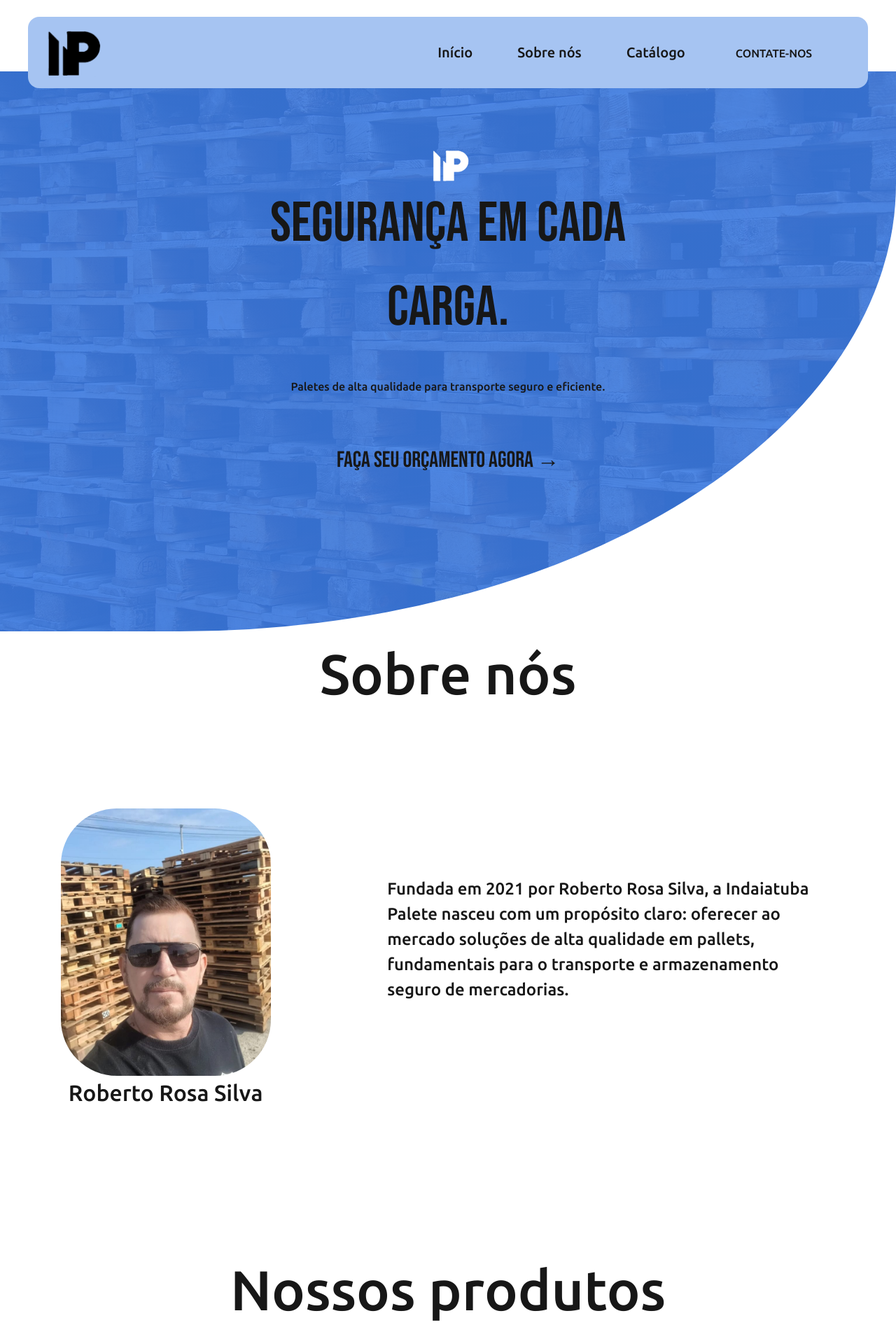
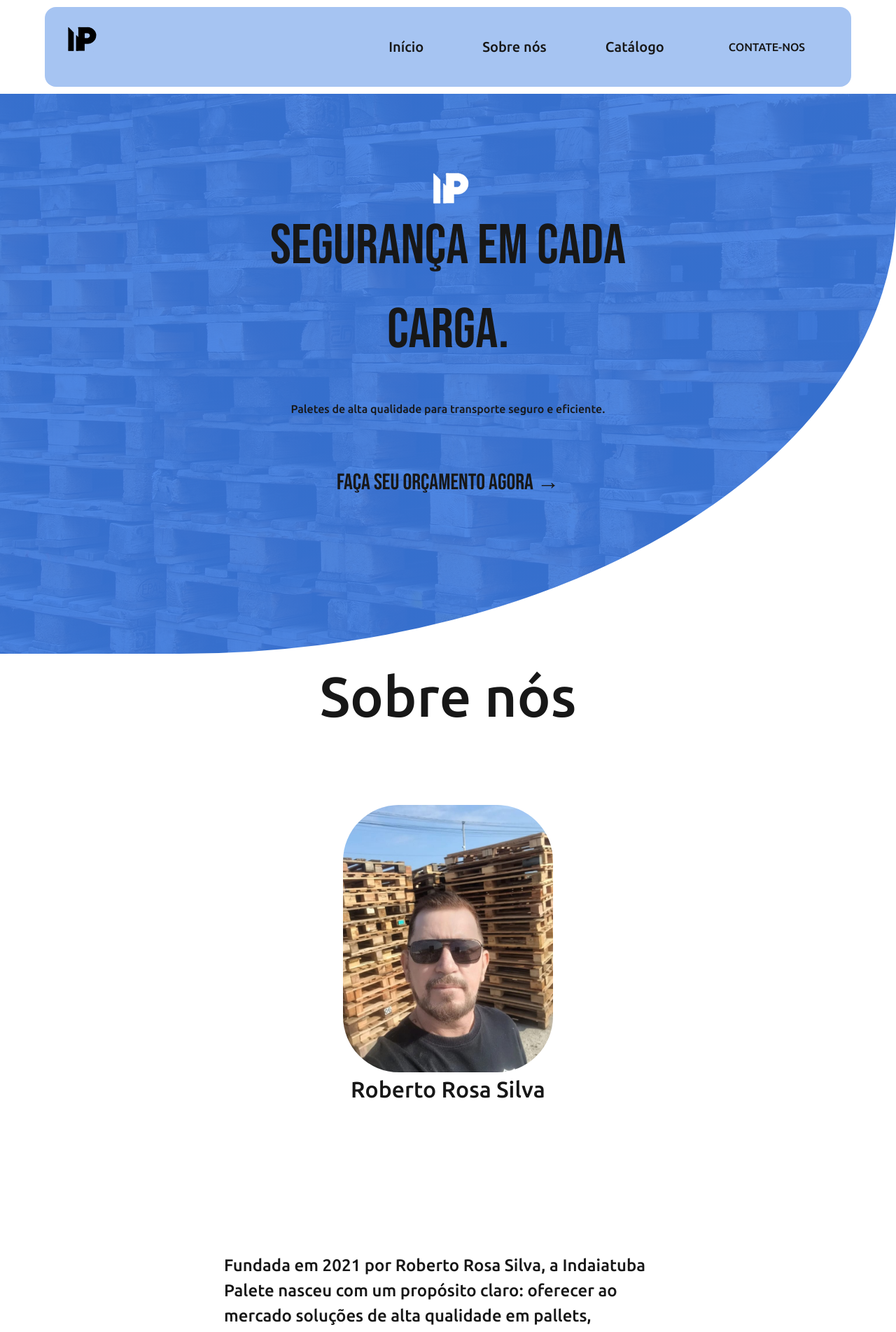
Before and after one commit to ramonmoncao/IndaiatubaPalete, a Next.js app in the folder ip-front/: page /home in a window 1280 px wide. Shown: the top 1903 px of the page at 70% size. Built offline with nearby package versions, Linux system fonts and the light colour scheme.

Commit message:
Aprimoramento de responsividade

```diff
--- a/ip-front/src/app/(auth)/login/page.tsx
+++ b/ip-front/src/app/(auth)/login/page.tsx
@@ -9,7 +9,7 @@ export default function Login(){
             <div id="login-div">
                 <div id="images">
                     <Link href={'/home'}><Image src="/ipicon.png" alt="Palete" width={100} height={100} style={{filter : 'brightness(1000%)'}} /></Link>
-                    <Image src="/palete.png" alt="Palete" width={600} height={600} /></div>
+                    <Image src="/palete.png" id="palete" alt="Palete" width={600} height={600} /></div>
                 <div id = "box">
                     <form id ="form">
                         <label>Usuário</label>
--- a/ip-front/src/app/globals.css
+++ b/ip-front/src/app/globals.css
@@ -5,7 +5,7 @@
 :root {
   --background: #ffffff;
   --foreground: #171717;
-
+  --footer-height: 60px;
 }
 
 @media (prefers-color-scheme: dark) {
@@ -33,19 +33,46 @@ html{
 
 /*footer*/
 
-#footer-div{
+/* FOOTER */
+#footer-div {
   z-index: 10;
   font-size: 14px;
-  padding-top: 5dvh;
+  padding: 5dvh 5% 3dvh 5%;
   background-color: var(--color-primary-5);
   color: var(--color-primary-1);
+  width: 100%;
+  box-sizing: border-box;
+  overflow-x: hidden;
 }
-#footer-items{
+
+#footer-items {
   display: flex;
   justify-content: space-between;
+  flex-wrap: wrap;
+  gap: 15px;
+  width: 100%;
 }
+
 @media (max-width: 800px) {
-    #footer-div{
-      font-size: 12px;
-    }
+  #footer-div {
+    max-width: 100%;
+    font-size: 12px;
+    padding: 4dvh 5% 2dvh 5%;
+  }
+
+  #footer-items {
+    gap: 10px;
+  }
 }
+
+@media (max-width: 600px) {
+  #footer-div {
+    font-size: 11px;
+    text-align: center;
+  }
+
+  #footer-items {
+    flex-direction: row;
+    align-items: center;
+  }
+}
--- a/ip-front/src/app/home/about.css
+++ b/ip-front/src/app/home/about.css
@@ -1,30 +1,45 @@
-#about{
+/* ABOUT */
+#about {
     background: linear-gradient(var(--color-primary-3), var(--color-primary-5));
     width: 100%;
+    overflow-x: hidden;
 }
-#about-div{
-    width: 100vw;
-    display:flex;
+
+#about-div {
+    width: 100%;
+    display: flex;
     flex-direction: column;
     background-color: var(--color-primary-1);
-    border-radius: 20dvi 0 20dvi 0 ;
-    padding-bottom: 20dvh ;
+    border-radius: 20dvi 0 20dvi 0;
+    padding-bottom: 20dvh;
+    box-sizing: border-box;
+    overflow: hidden;
 }
-#about h1{
+
+#about h1 {
     align-self: center;
     font-size: 10dvh;
     padding-bottom: 5dvh;
     color: var(--color-primary-5);
+    text-align: center;
+    width: 100%;
 }
 
-#about-grid{
+#about-grid {
     align-content: center;
     display: flex;
     justify-content: space-evenly;
+    width: 100%;
+    flex-wrap: wrap;
+    box-sizing: border-box;
+    padding: 0 5%;
+    gap: 20px;
 }
-#about-text{
+
+#about-text {
     display: flex;
     width: 100dvh;
+    max-width: 90%;
     height: 70dvh;
     align-content: center;
     padding: 10dvh;
@@ -34,40 +49,72 @@
     justify-content: center;
     color: var(--color-primary-1);
     font-size: 3dvh;
+    box-sizing: border-box;
+    overflow: hidden;
 }
-#about-img{
+
+#about-img {
     display: flex;
     flex-direction: column;
     background-color: var(--color-primary-5);
     border-radius: 20dvh 0dvh 20dvh 0dvh;
-    padding: 7dvh 10dvh 0 10dvh ;
+    padding: 7dvh 10dvh 0 10dvh;
     align-items: center;
     justify-content: center;
     color: var(--color-primary-1);
     font-size: 4dvh;
+    max-width: 90%;
+    box-sizing: border-box;
 }
-#about-img img{
+
+#about-img img {
     border-radius: 10dvh 10dvh 10vh 10dvh;
+    max-width: 100%;
+    height: auto;
 }
 
 @media (max-width: 800px) {
-    #about-div{
-        max-width: 100%;
-        border-radius: 0dvh 0dvh 0dvh 40dvh;
+    #about-div {
+        border-radius: 0dvh 0dvh 0dvh 30dvh;
     }
-    #about-grid{
+
+    #about-grid {
         flex-direction: column;
-        justify-content: center;
+        align-items: center;
     }
-    #about-img{
-        border-radius: 20dvh 0 0 0 ;
+
+    #about-text {
+        width: 90%;
+        height: auto;
+        min-height: 40dvh;
+        padding: 5dvh;
+        border-radius: 0 0 0 10dvh;
     }
-    #about-text{
-        padding: 0;
-        width: 100%;
-        border-radius: 0 0 0 25dvh;
+
+    #about-img {
+        width: 90%;
+        padding: 5dvh;
+        border-radius: 20dvh 0 0 0;
     }
-    #about-img img{
+
+    #about-img img {
         border-radius: 10dvh 0dvh 10vh 0dvh;
     }
+
+    #about h1 {
+        font-size: 7dvh;
+    }
 }
+
+@media (max-width: 400px) {
+    #about h1 {
+        font-size: 6dvh;
+    }
+
+    #about-text {
+        width: 100%;
+        font-size: 2.5dvh;
+        padding: 4dvh;
+        border-radius: 0 0 0dvh 10dvh;
+    }
+}
--- a/ip-front/src/app/home/catalog.css
+++ b/ip-front/src/app/home/catalog.css
@@ -1,6 +1,9 @@
+/* CATALOG */
 #catalog {
     background: linear-gradient(var(--color-primary-1), var(--color-primary-4));
     z-index: 1;
+    width: 100%;
+    overflow-x: hidden;
 }
 
 #catalog-div {
@@ -9,6 +12,9 @@
     display: flex;
     flex-direction: column;
     padding-bottom: 20dvh;
+    width: 100%;
+    box-sizing: border-box;
+    overflow: hidden;
 }
 
 #catalog h1 {
@@ -16,6 +22,9 @@
     font-size: 10dvh;
     padding-bottom: 5dvh;
     color: var(--color-primary-1);
+    text-align: center;
+    width: 100%;
+    max-width: 100%;
 }
 
 #container {
@@ -23,11 +32,16 @@
     display: flex;
     justify-content: space-evenly;
     gap: 20px;
+    width: 100%;
+    box-sizing: border-box;
+    padding: 0 5%;
+    flex-wrap: wrap;
 }
 
 #container div {
     z-index: 1;
     width: 40dvh;
+    max-width: 90%;
     height: 90dvh;
     display: flex;
     flex-direction: column;
@@ -67,18 +81,42 @@
 
 @media (max-width: 900px) {
     #container {
-        overflow-x: auto; /* Permite rolagem horizontal */
-        scroll-snap-type: x mandatory; /* Alinha os itens ao rolar */
-        justify-content: flex-start; /* Alinha os itens à esquerda */
-        gap: 10px; /* Reduz o espaçamento entre os itens */
-        padding-bottom: 20px; /* Adiciona espaço para a barra de rolagem */
+        overflow-x: auto;
+        scroll-snap-type: x mandatory;
+        justify-content: flex-start;
+        gap: 10px;
+        padding: 0 5% 20px 5%;
+        flex-wrap: nowrap;
     }
 
     #container div {
-        scroll-snap-align: start; /* Alinha o item ao rolar */
+        scroll-snap-align: start;
+        min-width: 85%;
+        height: auto;
+        max-height: 80dvh;
     }
 
     #container div:hover {
-        transform: none; /* Remove o efeito de hover em dispositivos móveis */
+        transform: none;
+    }
+
+    #catalog h1 {
+        font-size: 7dvh;
     }
 }
+
+@media (max-width: 600px) {
+    #container h3 {
+        font-size: 4dvh;
+    }
+
+    .description {
+        font-size: 2.5dvh;
+    }
+}
+
+@media (max-width: 400px) {
+    #catalog h1 {
+        font-size: 6dvh;
+    }
+}
--- a/ip-front/src/app/home/contact.css
+++ b/ip-front/src/app/home/contact.css
@@ -1,18 +1,29 @@
-#contact{
+/* CONTACT */
+#contact {
     background: linear-gradient(var(--color-primary-5), var(--color-primary-1));
+    width: 100%;
+    overflow-x: hidden;
 }
-#contact-div{
-    width: 100vw;
+
+#contact-div {
+    width: 100%;
     height: 100vh;
     z-index: 1;
-    display:flex;
+    display: flex;
     flex-direction: column;
     align-items: center;
     justify-content: center;
     background-color: var(--color-primary-4);
+    box-sizing: border-box;
+    padding: 0 5%;
 }
+
 @media (max-width: 600px) {
-    #contact{
+    #contact {
+        max-width: 100%;
+    }
+
+    #contact-div {
         max-width: 100%;
     }
 }
--- a/ip-front/src/app/home/header.css
+++ b/ip-front/src/app/home/header.css
@@ -1,69 +1,106 @@
-    header{
+/* HEADER */
+header {
     z-index: 10;
     width: 100%;
     position: sticky;
-        top: 3dvh;
+    top: 0;
     justify-content: center;
     display: flex;
-        border-radius: 15dvb;
+    padding: 10px 0;
+    overflow: hidden;
+    max-width: 100vw;
 }
-    #navbar{
+
+#navbar {
     z-index: 10;
-        /*backdrop-filter: blur(4px);*/
-        justify-self: center;
-        background-color: rgb(166, 196, 242, 1);
+    background-color: rgba(166, 196, 242, 1);
     box-shadow: 0px 2px 5px var(--color-primary-5);
-        width: 150dvh;
+    width: 90%;
+    max-width: 1200px;
     justify-content: space-between;
     display: flex;
     border-radius: 16px;
+    padding: 10px;
+    overflow: hidden;
+}
 
+#nav_list {
+    display: flex;
+    align-items: center;
+    gap: 20px;
+    padding-right: 2dvh;
+    overflow: hidden;
+    flex-wrap: wrap;
 }
-    #nav_list {
-        justify-self: center;
-        align-content: center;
-        gap: 50px;
-        padding-right: 5dvh;
-    }
-    #logo_icon{
+
+#logo_icon {
     width: 15dvh;
+    max-width: 80px;
     padding: 2dvh;
     filter: brightness(0);
 }
 
-    .btn{
+.btn {
     border-style: none;
     padding: 4dvh;
-        color:var(--color-primary-6);
+    color: var(--color-primary-6);
     font-size: 20px;
     transition: color 0.3s ease-in-out;
     justify-content: center;
 }
-    .btn:hover{
+
+.btn:hover {
     color: var(--color-primary-1);
 }
-    .btn.active{
+
+.btn.active {
     color: var(--color-primary-1);
 }
-    #btn-navbar{
+
+#btn-navbar {
     background-color: var(--color-primary-6);
     color: var(--color-primary-1);
     border-radius: 100px;
-        padding: 15px 30px 15px 30px;
+    padding: 15px 30px;
     border-width: 10px;
     border-color: transparent;
     transition: transform 0.3s ease;
 }
-    #btn-navbar:hover{
+
+#btn-navbar:hover {
     color: var(--color-primary-1);
     transform: scale(1.1);
 }
 
 @media (max-width: 800px) {
-        .btn{
+    header {
+        position: static;
+    }
+
+    #navbar {
+        width: 90%;
+        box-shadow: none;
+        flex-direction: column;
+        align-items: center;
+
+    }
+
+    #nav_list {
+        gap: 10px;
+        padding-right: 0;
+    }
+
+    .btn {
         display: none;
     }
-        #btn-navbar{
 
+    #btn-navbar {
+        display: none;
     }
 }
+
+@media (max-width: 600px) {
+    #logo_icon {
+        max-width: 60px;
+    }
+}
--- a/ip-front/src/app/home/home.css
+++ b/ip-front/src/app/home/home.css
@@ -1,13 +1,15 @@
+/* HOME */
+#home {
+    background-color: var(--color-primary-1);
+    width: 100%;
+    height: 100vh;
+    overflow-x: hidden;
+}
 
-#home{
-    background-color: var(--color-primary-1);
-    width: 100vw;
+#home-div {
+    width: 100%;
     height: 100vh;
-}
-#home-div{
-    width: 100vw;
-    height: 100vh;
-    display:flex;
+    display: flex;
     flex-direction: column;
     align-items: center;
     justify-content: center;
@@ -15,13 +17,19 @@
     box-shadow: inset 0 0 50px 50px var(--color-primary-3);
     border-radius: 0 0 80% 0;
     padding-bottom: 10dvh;
+    padding-left: 5%;
+    padding-right: 5%;
+    box-sizing: border-box;
 }
-#logo{
+
+#logo {
     font-weight: 300;
     font-size: 5dvh;
     color: var(--color-primary-5);
+    text-align: center;
 }
-#title{
+
+#title {
     display: flex;
     flex-direction: column;
     color: var(--color-primary-1);
@@ -30,8 +38,10 @@
     font-weight: 400;
     font-style: normal;
     font-size: 10dvh;
+    text-align: center;
 }
-#title span{
+
+#title span {
     align-self: center;
     color: var(--color-primary-5);
     font-weight: bolder;
@@ -39,7 +49,8 @@
     font-weight: 400;
     font-style: normal;
 }
-#btn-home{
+
+#btn-home {
     background-color: var(--color-primary-2);
     color: var(--color-primary-6);
     border: none;
@@ -49,23 +60,60 @@
     box-shadow: 0px 5px 5px var(--color-primary-4);
     font-family: "Bebas Neue", sans-serif;
     font-weight: 400;
-    font-size: xx-large ;
+    font-size: xx-large;
     transition: transform 0.4s ease;
+    max-width: 100%;
 }
-#subtitle{
+
+#subtitle {
     color: var(--color-primary-5);
     padding: 5dvh;
+    text-align: center;
+    max-width: 100%;
 }
-#btn-home:hover{
+
+#btn-home:hover {
     transform: scale(1.1);
 }
 
 @media (max-width: 600px) {
-    #home{
+    #home {
         max-width: 100%;
     }
-    #home-div{
+
+    #home-div {
         max-width: 100%;
         border-radius: 0 0 40% 0;
     }
+
+    #title {
+        font-size: 6dvh;
+    }
+
+    #btn-home {
+        padding: 20px 30px;
+        font-size: large;
+        white-space: normal;
+        text-align: center;
+    }
+
+    #subtitle {
+        font-size: 2.5dvh;
+    }
 }
+
+@media (max-width: 400px) {
+    #title {
+        font-size: 5dvh;
+    }
+
+    #subtitle {
+        font-size: 2dvh;
+        padding: 3dvh;
+    }
+
+    #btn-home {
+        padding: 15px 25px;
+        font-size: medium;
+    }
+}
```
Also changed, not shown: ip-front/src/app/(auth)/login/login.css (+40 -25 lines). Lines whose indentation alone changed are shown as unchanged.
